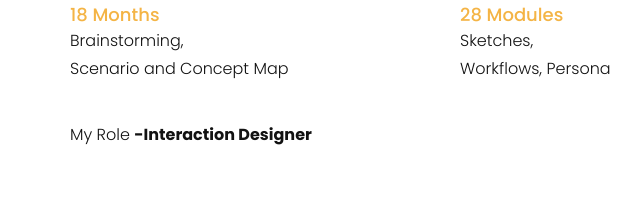
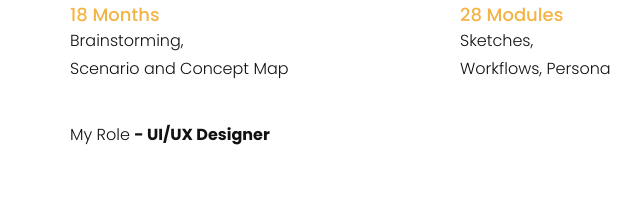
Before and after one commit to ravindrakasthala/ravindrakasthala.github.io, a plain HTML site: page project-2.html in a window 1280 px wide. Shown: the part 1680-1896 px from the top of the page, 0-640 px from the left. Drawn offline with nearby package versions, Linux system fonts and the light colour scheme; no server answers.

Commit message:
Update project-2.html

```diff
--- a/project-2.html
+++ b/project-2.html
@@ -240,7 +240,7 @@
                 </div>
             </div>
             <div class="section-content">
-                My Role <b>-Interaction Designer</b>
+                My Role <b>- UI/UX Designer</b>
             </div>
         </div>
     </div>
```
